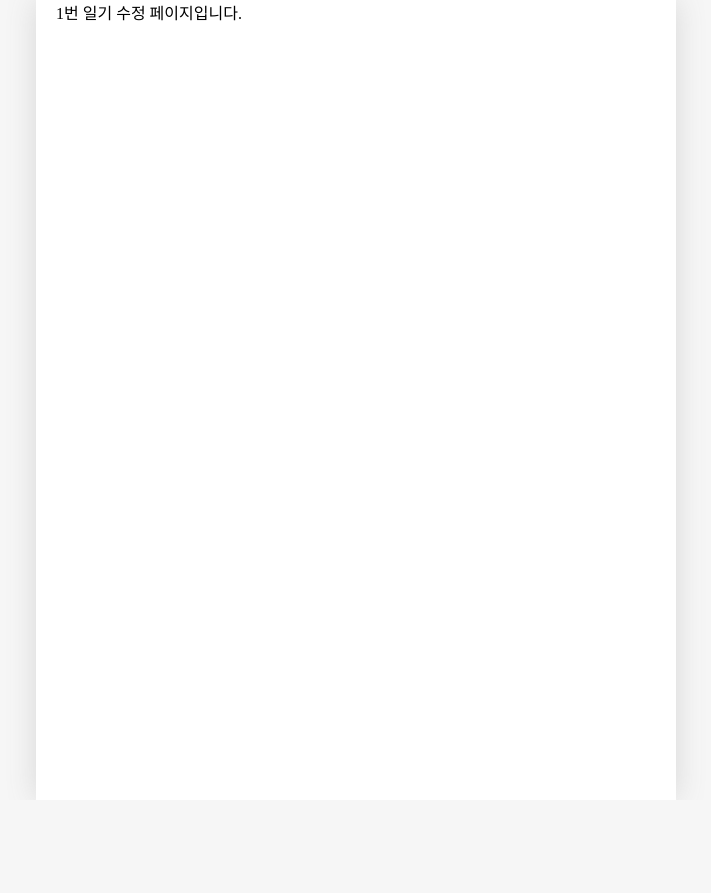
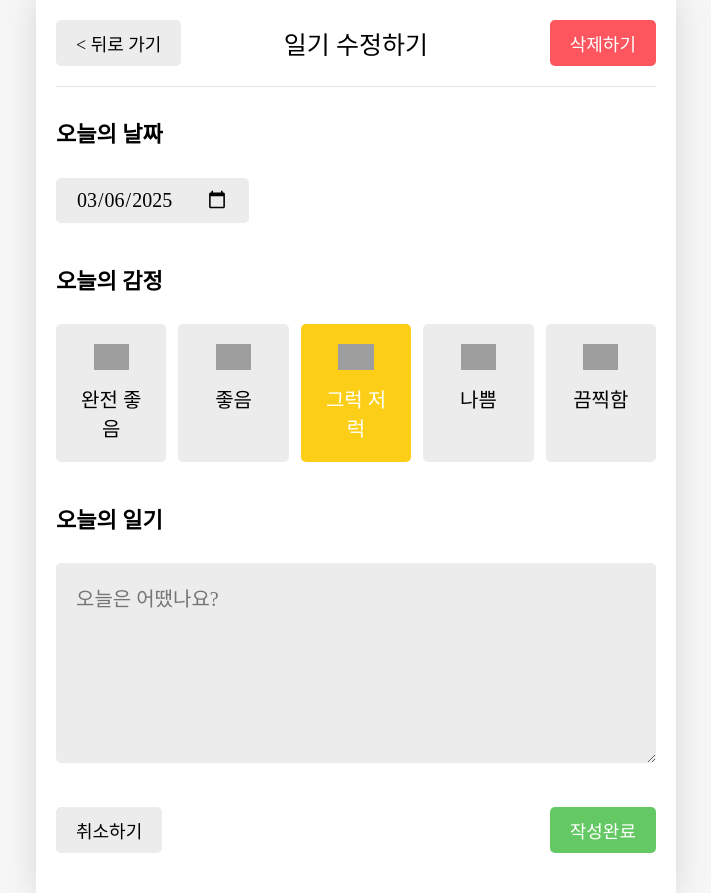
Before and after one commit to hwanseok1014/Emotion-Diary, a React (Vite) app: page /edit/1 in a window 1280 px wide. Shown: the whole page, without its empty margins (284-995 px from the left). Before the commit the page ends 800 px from the top, so only its background shows below. Built offline with nearby package versions, Linux system fonts and the light colour scheme; grey boxes are pictures that could not be loaded; a web font is replaced by a local one.

Commit message:
feat(Edit): 일기 수정 페이지 UI 구현완료

```diff
--- a/src/pages/Edit.jsx
+++ b/src/pages/Edit.jsx
@@ -1,8 +1,17 @@
 import { useParams } from "react-router-dom";
+import Header from "../components/Header";
+import Button from "../components/Button";
+import Editor from "../components/Editor";
 
 const Edit = ()=>{
-    const params = useParams();
-    return <div>{params.id}번 일기 수정 페이지입니다.</div>
+    return <div>
+        <Header title={'일기 수정하기'}
+        leftChild={<Button text={'< 뒤로 가기'}/>}
+        rightChild={<Button
+        text={'삭제하기'}
+        type={'NEGATIVE'}/>}/>
+        <Editor/>
+    </div>
 }
 
 export default Edit;
```
